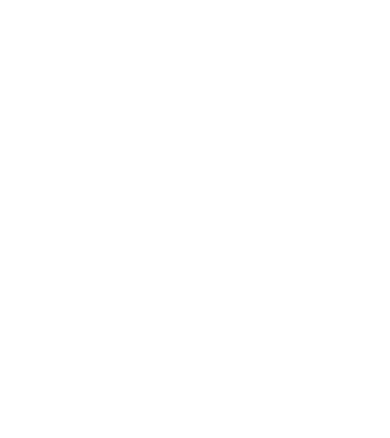
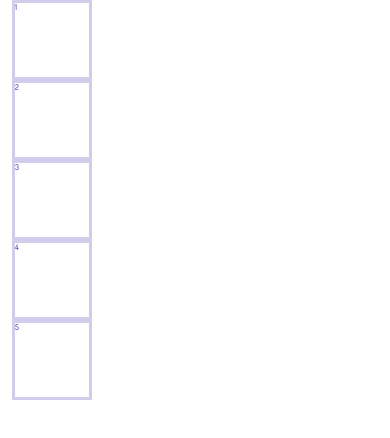
Before and after one commit to Marif-477/24.11.23-video, a plain HTML site: page index.html in a window 390 px wide. Drawn offline with nearby package versions, Linux system fonts and the light colour scheme.

Commit message:
hover-media-design

```diff
--- /dev/null
+++ b/_demo.sass
@@ -0,0 +1,19 @@
+#demo
+    .minibox
+        font-size: 40px
+        color: #433ca8
+        height: 300px
+        width: 300px
+        border: solid #d0ceeb
+        transition: 2s
+        transition-delay: 0.5s
+        &:hover
+            height: 80px
+            width: 370px
+            border: solid #645ebe
+            border-width: 10px
+    @media (max-width: 600px)
+        .minibox
+            font-size: 8px
+            height: 80px
+            width: 80px
--- a/index.html
+++ b/index.html
@@ -21,7 +21,19 @@
     </header>
 
     <main>
-
+        <section id="demo">
+            <div class="container">
+                <div class="row">
+                    <div class="box">
+                        <div class="minibox">1</div>
+                        <div class="minibox">2</div>
+                        <div class="minibox">3</div>
+                        <div class="minibox">4</div>
+                        <div class="minibox">5</div>
+                    </div>
+                </div>
+            </div>
+        </section>
     </main>
 
     <footer>
--- a/style.sass
+++ b/style.sass
@@ -1 +1,2 @@
 @import main
+@import demo
```
Also changed, not shown: style.css, 1 other file.
